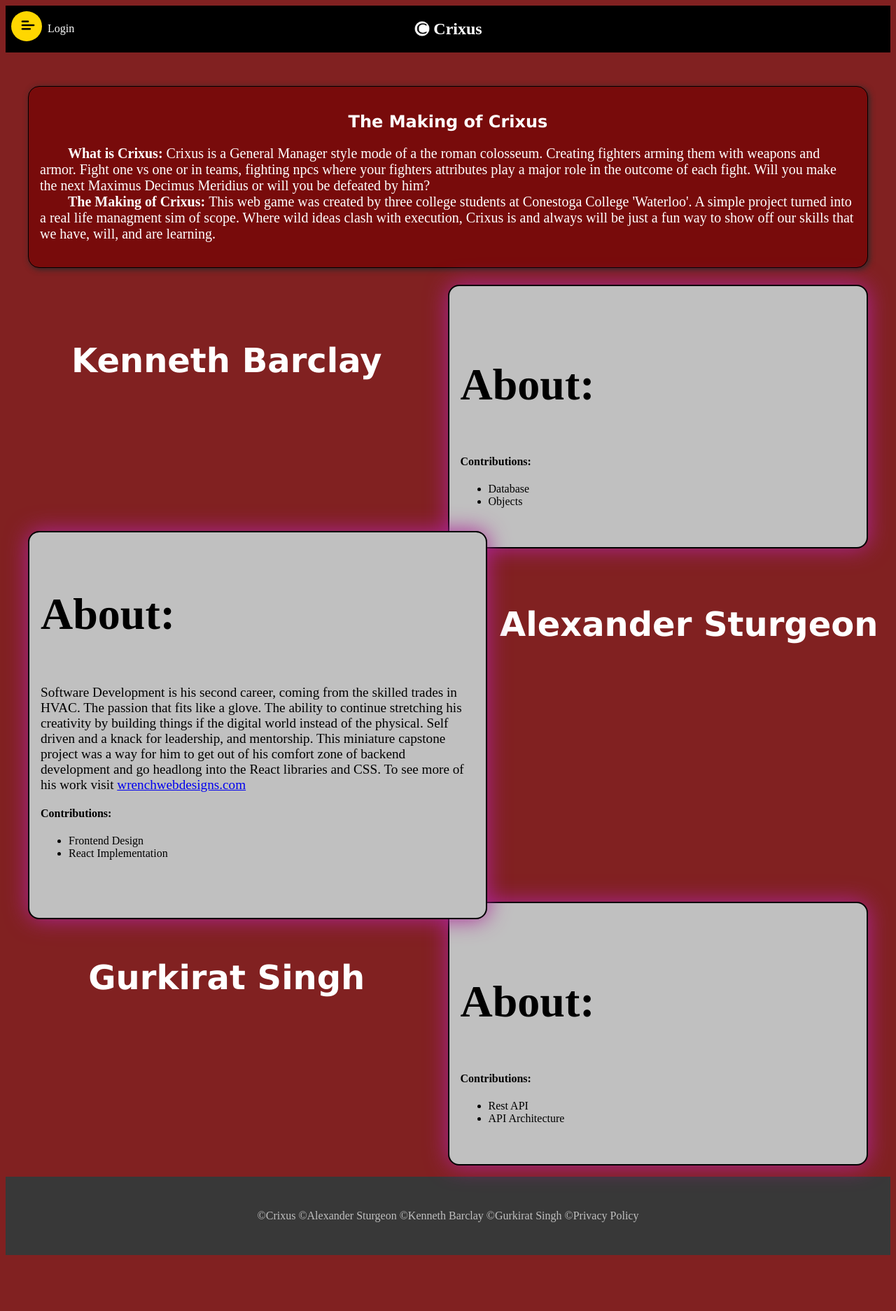
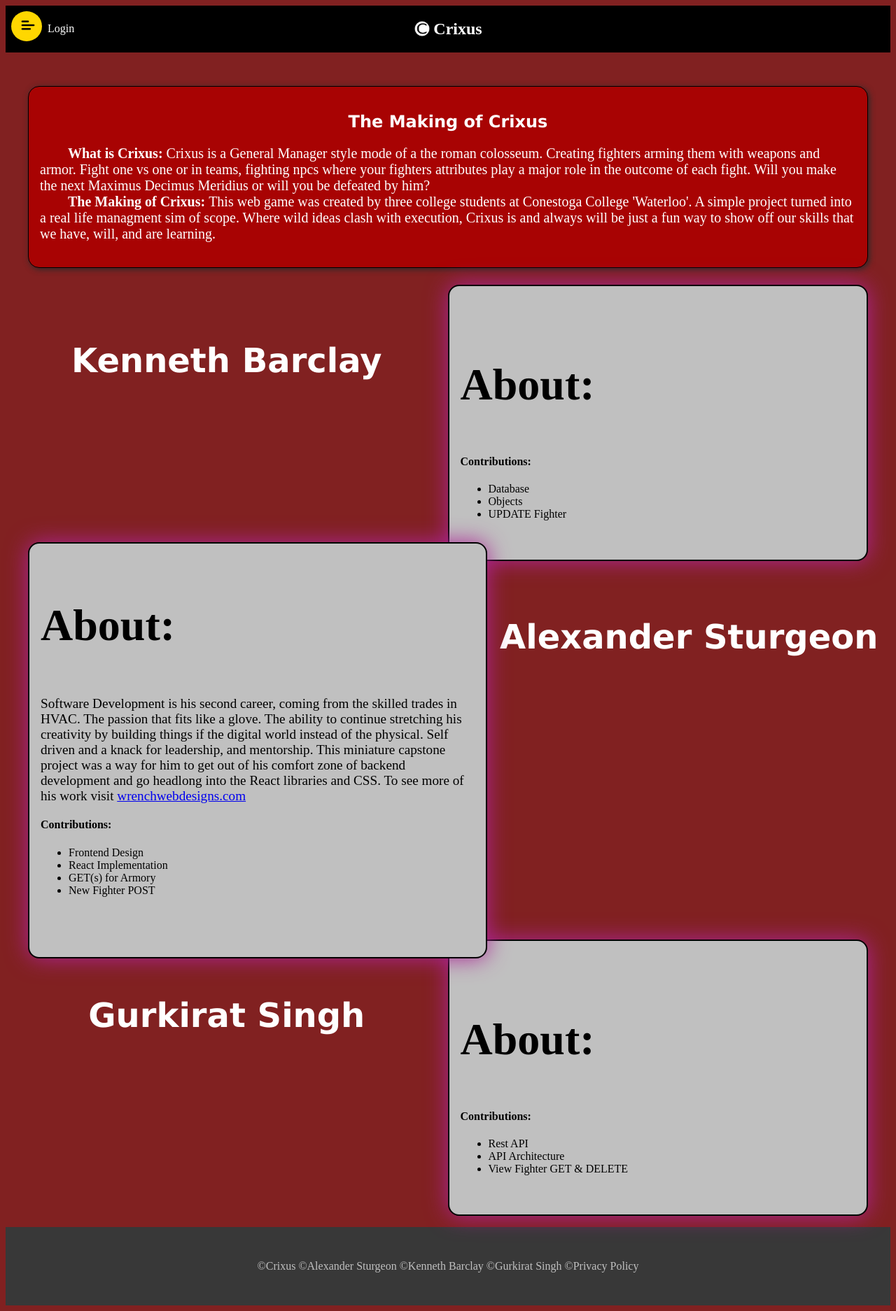
Before and after one commit to Alexander-Sturgeon/OpenSource_Crixus, a React (Vite) app in the folder Crixus/client/: page /aboutus in a window 1280 px wide. Shown: the whole page at 70% size. Before the commit the page ends 1802 px from the top, so only its background shows below. Built offline with nearby package versions, Linux system fonts and the light colour scheme.

Commit message:
feat: update about us

```diff
--- a/Crixus/client/src/pages/AboutUsPage.tsx
+++ b/Crixus/client/src/pages/AboutUsPage.tsx
@@ -29,6 +29,7 @@
                     <ul>
                         <li>Database</li>
                         <li>Objects</li>
+                        <li>UPDATE Fighter</li>
                     </ul>
                 </div>
             </div>
@@ -45,6 +46,8 @@
                     <ul>
                         <li>Frontend Design</li>
                         <li>React Implementation</li>
+                        <li>GET(s) for Armory</li>
+                        <li>New Fighter POST</li>
                     </ul>
                 </div>
                 <div className="student-name">
@@ -65,6 +68,7 @@
                     <ul>
                         <li>Rest API</li>
                         <li>API Architecture</li>
+                        <li>View Fighter GET &amp; DELETE</li>
                     </ul>
                 </div>
             </div>
--- a/Crixus/client/src/styles/AboutUsPage.css
+++ b/Crixus/client/src/styles/AboutUsPage.css
@@ -4,7 +4,7 @@
     padding: 1rem;
 }
 .about-crixus{
-    background-color: #780B0B;
+    background-color: #a80303;
     box-shadow: 2px 2px .5rem rgb(41, 41, 41);
     width: 100%;
     margin: 2rem 1rem 1.5rem;
```
